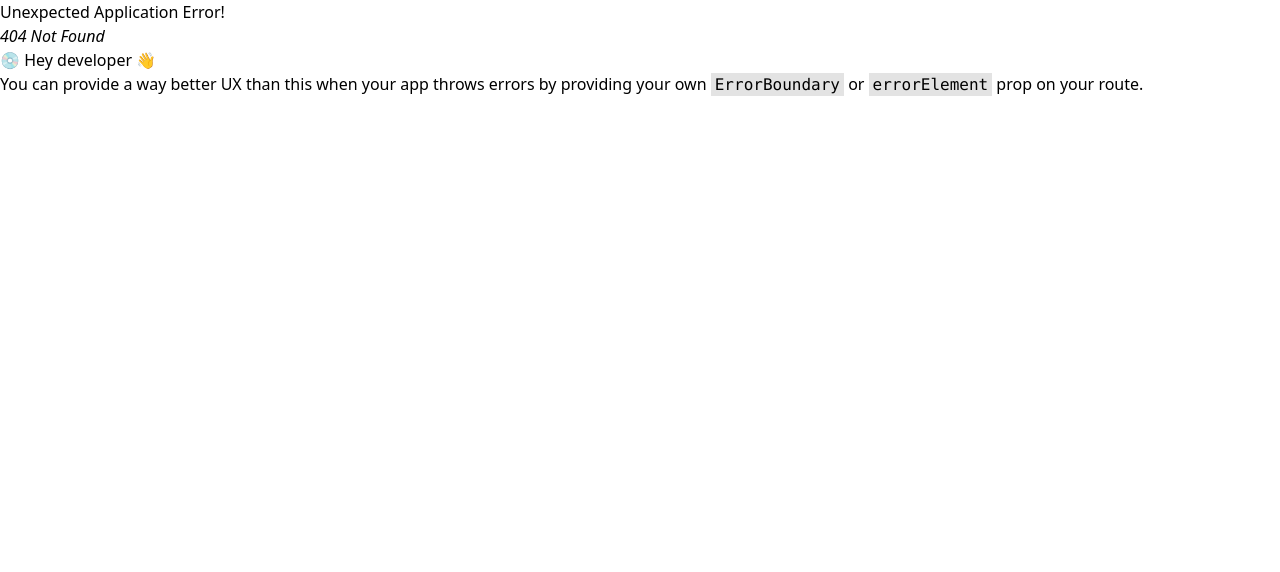
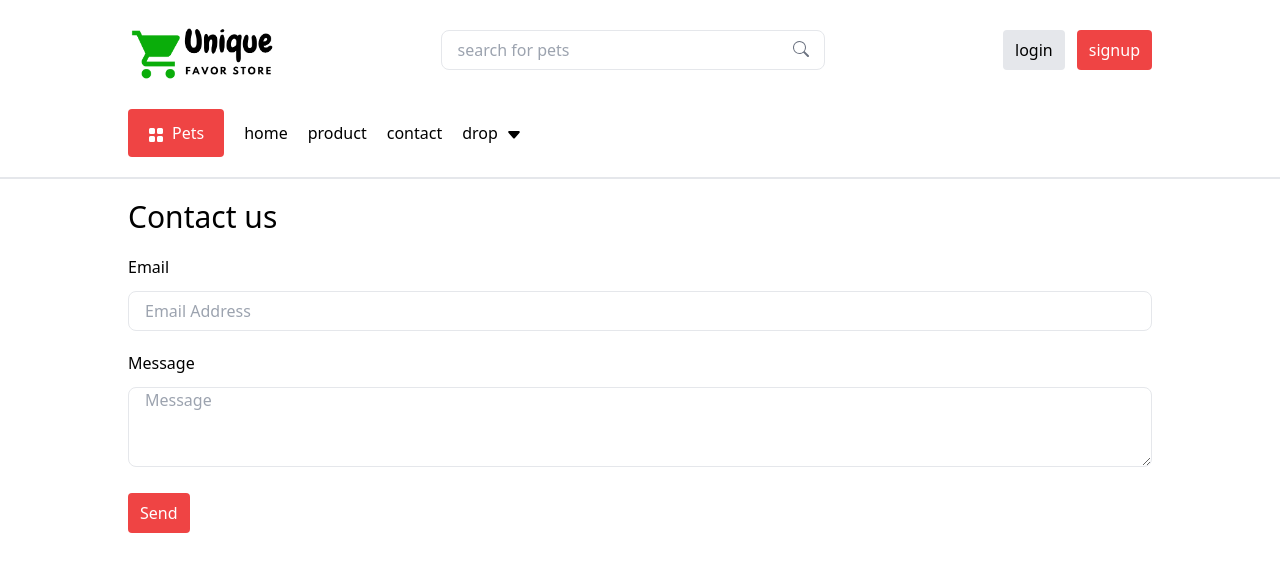
Before and after one commit to Maxzeno/nextpetbuddyapp, a React (Create React App) app: page /contact in a window 1280 px wide. Before the commit this address had no page. Shown: the top 572 px of the page. Built offline with nearby package versions, Linux system fonts and the light colour scheme.

Commit message:
worked on contact page

```diff
--- a/src/App.js
+++ b/src/App.js
@@ -6,6 +6,7 @@ import { createBrowserRouter, RouterProvider } from 'react-router-dom';
 
 import Home from './pages/home.jsx';
 import Counter from './pages/counter.jsx';
+import ContactUs from './pages/contactUs.jsx';
 
 
 /* root routes */
@@ -13,6 +14,10 @@ const router = createBrowserRouter([
   {
     path: '/',
     element: <Home></Home>
+  },
+  {
+    path: '/contact',
+    element: <ContactUs />
   },
   {
     path: '/counter',
--- a/src/components/nav/navbar.jsx
+++ b/src/components/nav/navbar.jsx
@@ -51,7 +51,8 @@ const Navbar = () => {
                     </div>}
                 </div>
                 <Link to="#" className='mr-5 hover:text-red-500'>home</Link>
-                <Link to="#" className='mr-5 hover:text-red-500'>About</Link>
+                <Link to="#" className='mr-5 hover:text-red-500'>product</Link>
+                <Link to="#" className='mr-5 hover:text-red-500'>contact</Link>
                 <div className='mr-5flex items-center cursor-pointer' onClick={() => toggleDropdown("drop")}>
                     <div className='hover:text-red-500 '>
                         <span className='mr-2'>drop</span>
@@ -106,7 +107,8 @@ const Navbar = () => {
                             </div>}
                         </div>
                         <Link to="#" className='mr-5 hover:text-red-500 block py-3 border-b'>home</Link>
-                        <Link to="#" className='mr-5 hover:text-red-500 block py-3 border-b'>About</Link>
+                        <Link to="#" className='mr-5 hover:text-red-500 block py-3 border-b'>product</Link>
+                        <Link to="#" className='mr-5 hover:text-red-500 block py-3 border-b'>contact</Link>
                         <div className='mr-5flex items-center cursor-pointer' onClick={() => toggleMobileDropdown("drop")}>
                             <div className='hover:text-red-500 block py-3 border-b'>
                                 <span className='mr-2'>drop</span>
--- a/src/components/section/newsletter.jsx
+++ b/src/components/section/newsletter.jsx
@@ -4,7 +4,7 @@ import backgroundImage from '../../assets/hero-custom.png'
 
 export default function Newsletter() {
     return <div className="mt-5 " style={{ backgroundImage: `url(${backgroundImage})` }}>
-        <div className="w-[70vw] mx-auto flex p-8">
+        <div className="w-[70vw] mx-auto flex p-20">
             <div className='flex-1'>
                 <div className='font-bold text-3xl mb-3'>
                     Get top deals, latest trends, and more.
--- /dev/null
+++ b/src/pages/contactUs.jsx
@@ -0,0 +1,32 @@
+import React from 'react'
+import Navbar from '../components/nav/navbar'
+import Button from '../components/button/button'
+
+export default function ContactUs() {
+
+    return (
+        <>
+            <Navbar />
+            <div className='mx-auto pt-5 w-[80vw]'>
+                <div className='font-medium text-3xl pb-5'>
+                    Contact us
+                </div>
+
+                <form action="post">
+                    <div className="mb-3">
+                        Email
+                    </div>
+                    <input placeholder='Email Address' type="text" className='border w-full rounded-lg h-[40px] px-4 focus:outline-none focus:border-2 mb-5' />
+
+                    <div className="mb-3">
+                        Message
+                    </div>
+                    <textarea className='border w-full rounded-lg h-[80px] px-4 focus:outline-none focus:border-2 mb-5' placeholder="Message"></textarea>
+                    <Button text="Send" color="text-white" bgColor="bg-red-500" bgHover="hover:bg-red-600" />
+
+                </form>
+            </div>
+        </>
+
+    )
+}
```
